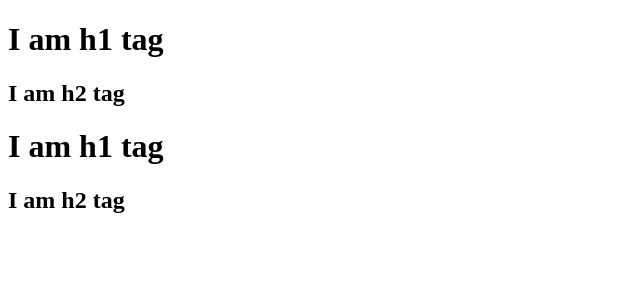
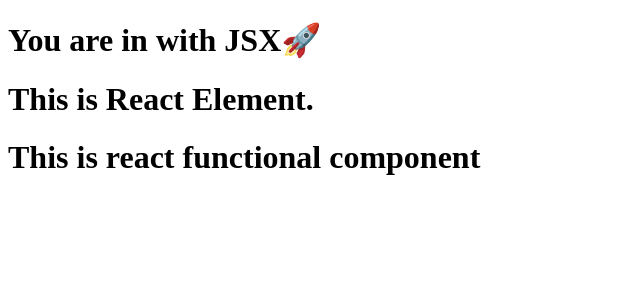
Before and after one commit to vkvishalkr/Swiggy-Clone, a React (Vite) app: page / in a window 1280 px wide. Shown: the top 300 px of the page, without its empty margins (0-640 px from the left). Built offline with nearby package versions, Linux system fonts and the light colour scheme.

Commit message:
component foundation covered

```diff
--- a/App.js
+++ b/App.js
@@ -1,19 +1,33 @@
 import React from "react";
 import ReactDOM from "react-dom/client";
 
-const parent = React.createElement("div", { id: "parent" }, [
-  React.createElement("div", { id: "child" }, [
-    React.createElement("h1", {}, "I am h1 tag"),
-    React.createElement("h2", {}, "I am h2 tag"),
-  ]),
-  React.createElement("div", { id: "child2" }, [
-    React.createElement("h1", {}, "I am h1 tag"),
-    React.createElement("h2", {}, "I am h2 tag"),
-  ]),
-]);
+// const heading = React.createElement("h1", { id: "heading" }, "You are in🚀");
 
-const heading = React.createElement("h1", {}, "Hi World from react! ");
+const Heading = () => (
+  <h1 className="head" tabIndex="5">
+    You are in with JSX🚀
+  </h1>
+);
+
+const title = (
+  <h1>This is React Element.</h1>
+);
+
+// React functional component
+
+const HeadingComponent = () => {
+  return <h1 className="heading">This is react functional component</h1>;
+};
+
+// This is also react functional component
+const HeadingComponent2 = () => (
+  <div id="container">
+    <Heading />
+    {title}
+    <h1 className="heading">This is react functional component</h1>
+  </div>
+);
+
 const root = ReactDOM.createRoot(document.getElementById("root"));
-// root.render(heading);
 
-root.render(parent);
+root.render(<HeadingComponent2 />);
--- a/index.html
+++ b/index.html
@@ -4,6 +4,7 @@
     <meta charset="UTF-8" />
     <meta name="viewport" content="width=device-width, initial-scale=1.0" />
     <title>Namaste React</title>
+    <link rel="stylesheet" href="index.css">
   </head>
   <body>
     <div id="root">
```
Also changed, not shown: package.json (+7 -2 lines), index.css (added), 1 other file (tests, documents, lock files or other folders).
